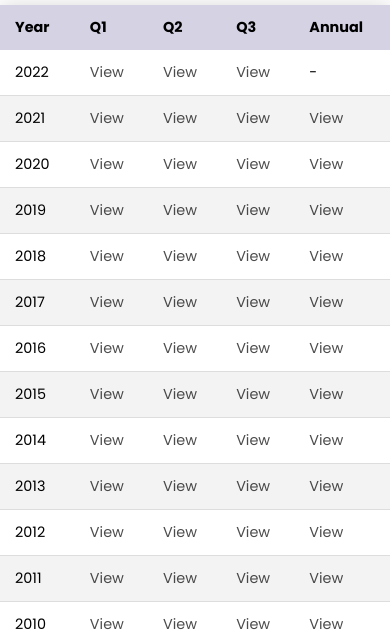
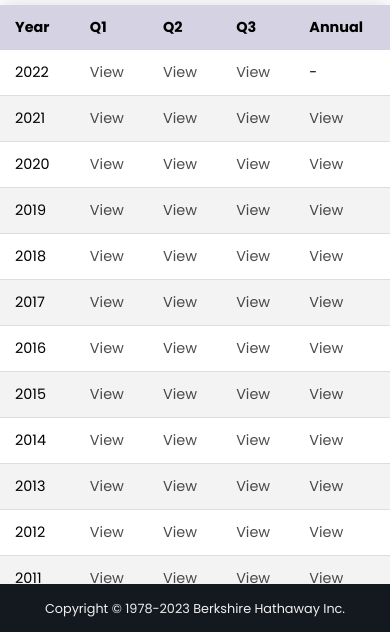
Before and after one commit to andresbeckruiz/Berkshire-Hathaway-Full-Redesign, a plain HTML site: page reports.html in a window 390 px wide. Shown: the part 212-844 px from the top of the page. Drawn offline with Linux system fonts and the light colour scheme.

Commit message:
Fixed letters and reports foreground bug

```diff
--- a/governance.css
+++ b/governance.css
@@ -465,10 +465,13 @@ html {
 
   .footer {
     background-color: #14181f;
-    color: rgb(209, 209, 209);
+    color: #f0f0f0;
     height: 4rem;
     text-align: center;
     padding-top: 1rem;
+    position: fixed;
+    bottom: 0;
+    width: 100%;
 }
 
 @media screen and (max-width: 650px) {
@@ -482,4 +485,9 @@ html {
         padding-left: 3rem;
     }
 
+    .footer {
+        height: 3rem;
+        font-size: 0.8rem;
+    }
+
 }
--- a/letters.css
+++ b/letters.css
@@ -12,6 +12,11 @@
     text-decoration: none;
     color: black;
     opacity: 0.6;
+}
+
+.wrapper {
+    position: relative;
+    z-index: 1;
 }
 
 .nav-link:hover {
@@ -388,10 +393,13 @@ a,a:visited {
 
 .footer {
     background-color: #14181f;
-    color: rgb(209, 209, 209);
+    color: #f0f0f0;
     height: 4rem;
     text-align: center;
     padding-top: 1rem;
+    position: fixed;
+    bottom: 0;
+    width: 100%;
 }
 
 @media screen and (max-width: 650px) {
@@ -405,4 +413,9 @@ a,a:visited {
         padding-left: 4rem;
     }
 
+    .footer {
+        height: 3rem;
+        font-size: 0.8rem;
+    }
+
 }
--- a/news.css
+++ b/news.css
@@ -242,10 +242,13 @@ h1 {
 
 .footer {
     background-color: #14181f;
-    color: rgb(209, 209, 209);
+    color: #f0f0f0;
     height: 4rem;
     text-align: center;
     padding-top: 1rem;
+    position: fixed;
+    bottom: 0;
+    width: 100%;
 }
 
 .news-container {
@@ -340,4 +343,9 @@ h3 {
         transition-duration: 0.3s;
     }
 
+    .footer {
+        height: 3rem;
+        font-size: 0.8rem;
+    }
+
 }
--- a/reports.css
+++ b/reports.css
@@ -5,6 +5,11 @@
     justify-content: center;
     flex-direction: column;
     align-items: center;
+}
+
+.wrapper {
+    position: relative;
+    z-index: 1;
 }
 
 .nav-link {
@@ -349,6 +354,7 @@ table {
     box-shadow: 0 0 20px rgba(0, 0, 0, 0.15);
     max-width: 1200px;
     width: 100%;
+    z-index: inherit;
 }
 
 .table thead tr {
@@ -387,14 +393,18 @@ table {
 a, a:visited {
     text-decoration: none;
     color: black;
+    z-index: 1;
 }
 
 .footer {
     background-color: #14181f;
-    color: rgb(209, 209, 209);
+    color: #f0f0f0;
     height: 4rem;
     text-align: center;
     padding-top: 1rem;
+    position: fixed;
+    bottom: 0;
+    width: 100%;
 }
 
 @media screen and (max-width: 650px) {
@@ -408,4 +418,9 @@ a, a:visited {
         padding-left: 4rem;
     }
 
+    .footer {
+        height: 3rem;
+        font-size: 0.8rem;
+    }
+
 }
--- a/styles.css
+++ b/styles.css
@@ -378,6 +378,9 @@ h1 {
     height: 4rem;
     text-align: center;
     padding-top: 1rem;
+    position: fixed;
+    bottom: 0;
+    width: 100%;
 }
 
 .image {
@@ -396,4 +399,9 @@ h1 {
         padding-left: 4rem;
     }
 
+    .footer {
+        height: 3rem;
+        font-size: 0.8rem;
+    }
+
 }
--- a/sustainability.css
+++ b/sustainability.css
@@ -429,6 +429,17 @@ html {
     border-radius: 10px;
   }
 
+  .footer {
+    background-color: #14181f;
+    color: #f0f0f0;
+    height: 4rem;
+    text-align: center;
+    padding-top: 1rem;
+    position: fixed;
+    bottom: 0;
+    width: 100%;
+}
+
 @media screen and (max-width: 650px) {
 
     .content .company-logo a {
@@ -441,12 +452,9 @@ html {
         padding-left: 3rem;
     }
 
+    .footer {
+        height: 3rem;
+        font-size: 0.8rem;
+    }
+
 }
-
-.footer {
-    background-color: #14181f;
-    color: rgb(209, 209, 209);
-    height: 4rem;
-    text-align: center;
-    padding-top: 1rem;
-}
```
Also changed, not shown: news.html (+1 -1 lines).
